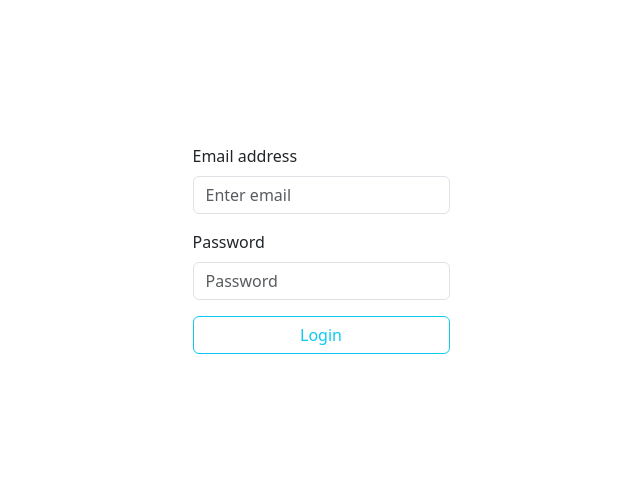
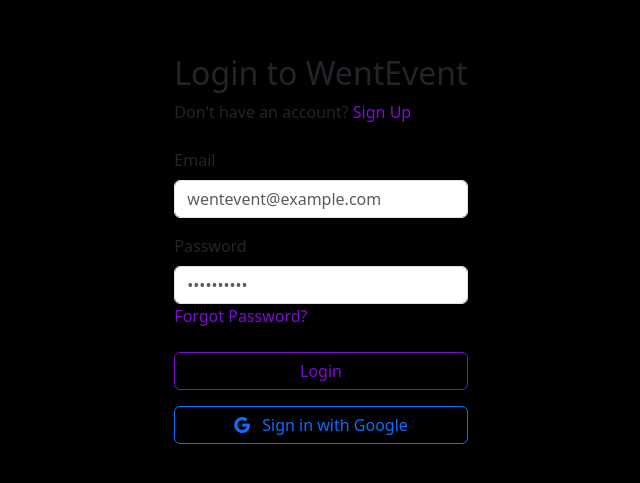
Before and after one commit to HanzoDaBoss/se-events-platform, a React (Vite) app in the folder front-end/: page /login in a window 1280 px wide. Shown: the part 151-634 px from the top of the page, without its empty margins (319-959 px from the left). Built offline with nearby package versions, Linux system fonts and the light colour scheme; no server answers; what @supabase/auth-helpers-react would draw is missing.

Commit message:
Created logout functionality and changed styling

```diff
--- a/front-end/src/App.css
+++ b/front-end/src/App.css
@@ -1,7 +1,7 @@
 #root {
   max-width: 1280px;
-  margin: 80px 40px;
-  padding: 0;
+  margin: 80px 0px;
+  padding: 0px;
 }
 
 .card {
--- a/front-end/src/api.js
+++ b/front-end/src/api.js
@@ -7,6 +7,17 @@
 const postLogin = (loginObj) => {
   return api
     .post(`/users/login`, loginObj)
+    .then((response) => {
+      return response;
+    })
+    .catch((error) => {
+      return error.response;
+    });
+};
+
+const deleteLogout = () => {
+  return api
+    .delete(`/users/logout`)
     .then((response) => {
       return response;
     })
@@ -65,6 +76,7 @@
 
 export {
   postLogin,
+  deleteLogout,
   getEvents,
   getEventById,
   postUserEventByEventId,
--- a/front-end/src/components/EventPage.jsx
+++ b/front-end/src/components/EventPage.jsx
@@ -70,7 +70,7 @@
         event={event}
       />
       <Col>
-        <Card className="h-100 p-0 shadow-sm">
+        <Card className="h-100 p-0 shadow-sm mx-5">
           <Card.Img
             variant="top"
             src="https://placehold.co/600x400/000000/FFF"
--- a/front-end/src/components/EventsList.jsx
+++ b/front-end/src/components/EventsList.jsx
@@ -32,7 +32,7 @@
   return (
     <>
       <h1>Events</h1>
-      <Row xs={1} md={3} lg={4} className="g-4 mt-2">
+      <Row xs={1} md={3} lg={4} className="g-4 mt-2 mx-5">
         {loading
           ? Array.from({ length: 9 }).map((_, index) => (
               <Col key={index}>
--- a/front-end/src/components/Header.jsx
+++ b/front-end/src/components/Header.jsx
@@ -4,12 +4,20 @@
 import Nav from "react-bootstrap/Nav";
 import Navbar from "react-bootstrap/Navbar";
 import Offcanvas from "react-bootstrap/Offcanvas";
-import OverlayTrigger from "react-bootstrap/OverlayTrigger";
-import Tooltip from "react-bootstrap/Tooltip";
 import { UserContext } from "./contexts/User";
+import { deleteLogout } from "../api";
+import { useNavigate } from "react-router";
 
 export default function Header() {
+  let navigate = useNavigate();
+  const handleLogoutUser = () => {
+    return deleteLogout().then(() => {
+      navigate("/login");
+    });
+  };
+
   const { user } = useContext(UserContext);
+  console.log(user);
   return !user ? (
     <></>
   ) : (
@@ -30,19 +38,10 @@
             </Offcanvas.Header>
             <Offcanvas.Body>
               <Nav className="justify-content-end flex-grow-1 pe-3">
-                {["Home", "My Profile", "Log out"].map((navTitle, index) => (
-                  <OverlayTrigger
-                    placement="bottom"
-                    overlay={
-                      <Tooltip id={`tooltip-${navTitle}`}>
-                        Go to <strong>{navTitle}</strong>.
-                      </Tooltip>
-                    }
-                    key={index}
-                  >
-                    <Nav.Link>{navTitle}</Nav.Link>
-                  </OverlayTrigger>
-                ))}
+                <Nav.Link>Home</Nav.Link>
+                <Nav.Link>My Profile</Nav.Link>
+                {!user.role === "staff" ? <Nav.Link>Staff</Nav.Link> : <></>}
+                <Nav.Link onClick={handleLogoutUser}>Log out</Nav.Link>
               </Nav>
             </Offcanvas.Body>
           </Navbar.Offcanvas>
--- a/front-end/src/components/HomePage.jsx
+++ b/front-end/src/components/HomePage.jsx
@@ -25,10 +25,10 @@
         </p>
       </section>
       <section className="d-flex justify-content-center gap-3">
-        <Button className="btn btn-primary btn-lg" href="/events">
+        <Button className="btn purple btn-lg" href="/events">
           Events <i className="bi bi-arrow-right"></i>
         </Button>
-        <Button className="btn btn-secondary btn-lg" href="/login">
+        <Button className="btn purple-outline btn-lg" href="/login">
           Login <i className="bi bi-arrow-right"></i>
         </Button>
       </section>
--- a/front-end/src/components/LoginPage.jsx
+++ b/front-end/src/components/LoginPage.jsx
@@ -45,19 +45,21 @@
   };
 
   return (
-    <Container fluid="md">
-      <Row>
-        <Col>
-          {" "}
     <Form
       onSubmit={handleSubmitLogin}
       className="d-flex flex-column justify-content-center"
     >
       <Form.Group className="mb-3" controlId="formBasicEmail">
-              <Form.Label>Email address</Form.Label>
+        <h2>Login to WentEvent</h2>
+        <Form.Label>
+          Don't have an account? <span className="purple-text">Sign Up</span>
+        </Form.Label>
+      </Form.Group>
+      <Form.Group className="mb-3" controlId="formBasicEmail">
+        <Form.Label>Email</Form.Label>
         <Form.Control
           type="email"
-                placeholder="Enter email"
+          placeholder="wentevent@example.com"
           onChange={handleEmailInput}
           value={emailInput}
         />
@@ -67,10 +69,11 @@
         <Form.Label>Password</Form.Label>
         <Form.Control
           type="password"
-                placeholder="Password"
+          placeholder="••••••••••"
           onChange={handlePasswordInput}
           value={passwordInput}
         />
+        <Form.Label className="purple-text">Forgot Password?</Form.Label>
       </Form.Group>
       {!loginFailure ? (
         <></>
@@ -79,7 +82,7 @@
           <p>Email or password invalid</p>
         </Alert>
       )}
-            <Button variant="outline-info" disabled={loading} type="submit">
+      <Button disabled={loading} type="submit" className="btn purple-outline">
         {loading ? (
           <>
             <Spinner
@@ -96,9 +99,9 @@
           "Login"
         )}
       </Button>
+      <Button variant="outline-primary" className="w-100 mt-3">
+        <i className="bi bi-google me-2"></i> Sign in with Google
+      </Button>
     </Form>
-        </Col>
-      </Row>
-    </Container>
   );
 }
--- a/front-end/src/index.css
+++ b/front-end/src/index.css
@@ -3,14 +3,6 @@
   line-height: 1.5;
   font-weight: 400;
 
-  color-scheme: light dark;
-  color: rgba(255, 255, 255, 0.87);
-  background-color: #000000;
-
-  font-synthesis: none;
-  text-rendering: optimizeLegibility;
-  -webkit-font-smoothing: antialiased;
-  -moz-osx-font-smoothing: grayscale;
 }
 
 body {
@@ -21,6 +13,8 @@
   justify-content: center;
   min-width: 320px;
   min-height: 100vh;
+  padding: 0;
+  background-color: #000000 !important;
 }
 
 h1 {
@@ -29,6 +23,26 @@
   text-align: center;
   text-decoration: underline 4px solid #7d0cd4;
   text-underline-offset: 8px;
+}
+
+.purple-text {
+  color: #7d0cd4 !important;
+}
+
+.purple {
+  background-color: #7d0cd4 !important;
+  border-color: #7d0cd4 !important;
+}
+
+.purple-outline {
+  background-color: transparent !important;
+  color: #7d0cd4 !important;
+  border-color: #7d0cd4 !important;
+}
+
+.purple-outline:hover {
+  background-color: #7d0cd4 !important;
+  color: #ffffff !important;
 }
 
 .bg-blur {
```
Lines whose indentation alone changed are shown as unchanged.
